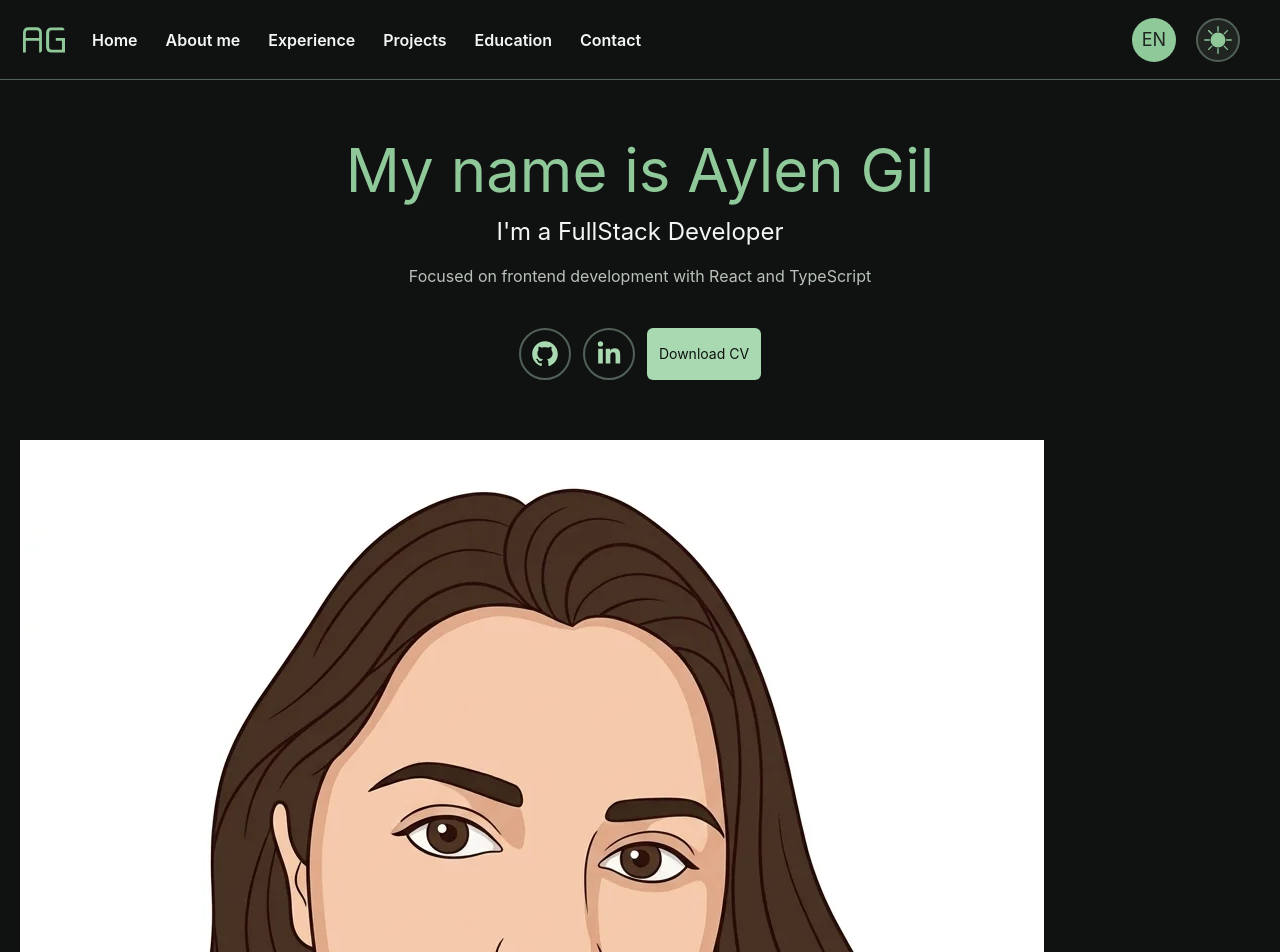
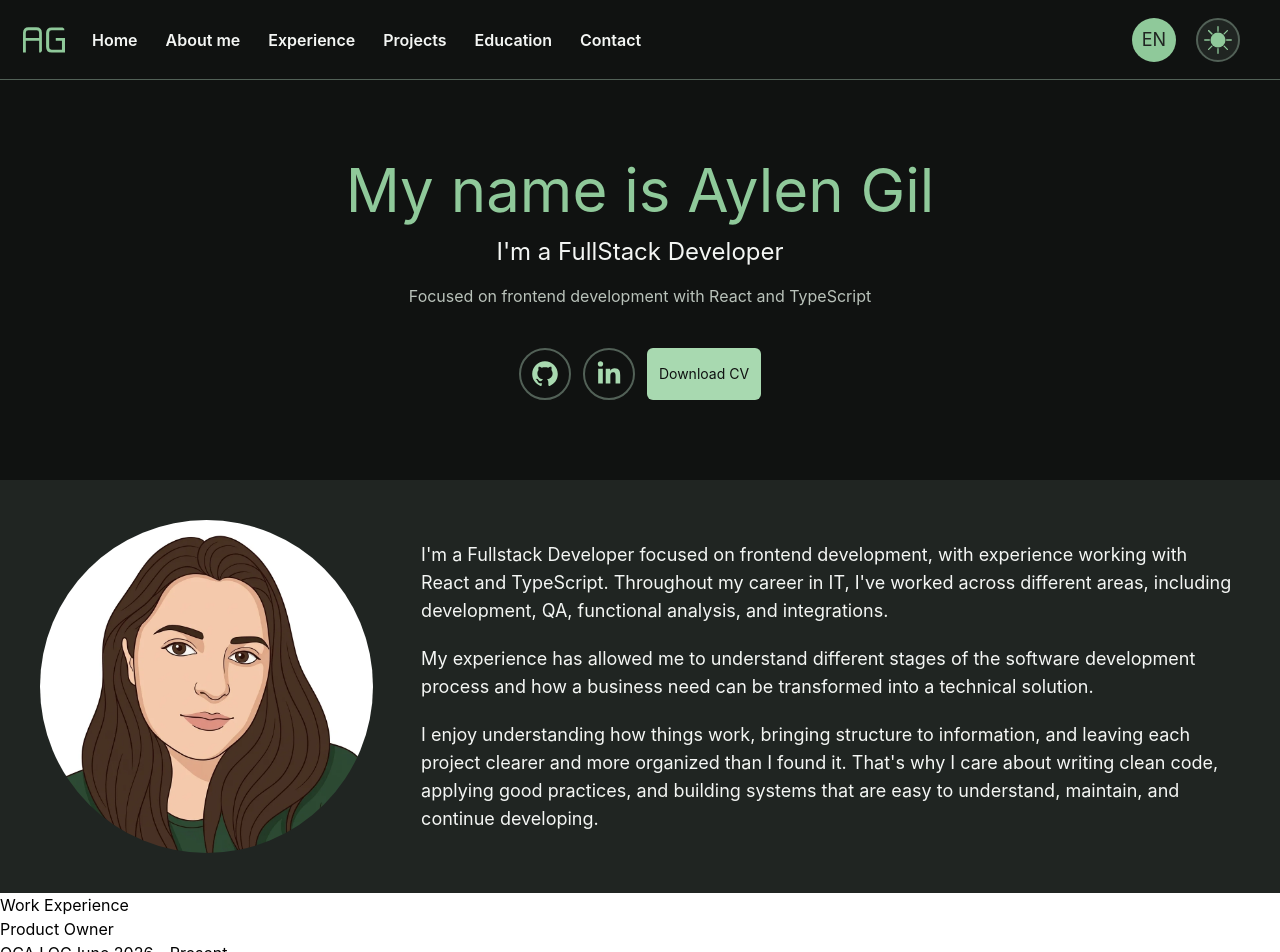
Before and after one commit to Loreaylen/portfolio2026, a React (Vite) app: page / in a window 1280 px wide. Shown: the top 952 px of the page. Built offline with nearby package versions, Linux system fonts and the light colour scheme.

Commit message:
feat: implement about section layout

```diff
--- a/src/App.tsx
+++ b/src/App.tsx
@@ -15,7 +15,7 @@ function App() {
     <>
     <ThemeProvider>
       <Header />
-      <main className='p-5 bg-background'>
+      <main className='py-5'>
         <Hero/>
         <About/>
         <Experience/>
--- a/src/components/About/About.tsx
+++ b/src/components/About/About.tsx
@@ -7,9 +7,9 @@ const About = () => {
   const paragraphs = t('about.paragraphs', { ns:'translation', returnObjects: true }) as Array<string>
 
   return (
-    <section id='about'>
-      <div><img src={avatar} alt={t('aboutImageAlt', {ns: 'common'})} /></div>
-      <div>
+    <section id='about' className="p-5 flex flex-row gap-2 items-center bg-cards max-lg:flex-col">
+      <div className="p-5"><img className="rounded-full" src={avatar} alt={t('aboutImageAlt', {ns: 'common'})} /></div>
+      <div className="text-text-primary p-5 flex flex-col gap-5 text-lg max-lg:text-sm">
         {
           paragraphs.map((text: string, i:number) => <p key={i}>{text}</p>)
         }
--- a/src/components/Hero/Hero.tsx
+++ b/src/components/Hero/Hero.tsx
@@ -10,7 +10,7 @@ const Hero = () => {
   const language:string = i18n.resolvedLanguage || 'en'
 
   return (
-    <section id='home' className="mt-15 p-10 flex flex-col align-center justify-center">
+    <section id='home' className="bg-background mt-15 p-15 flex flex-col align-center justify-center">
       <div className='text-center flex flex-col gap-4 py-5'>
         <h1 className="text-action text-6xl max-lg:text-4xl">{t('hero.title', {ns:'translation'})}</h1>
         <h2 className="text-text-primary text-2xl max-lg:text-2xl">{t('hero.role',{ns:'translation'})}</h2>
```
